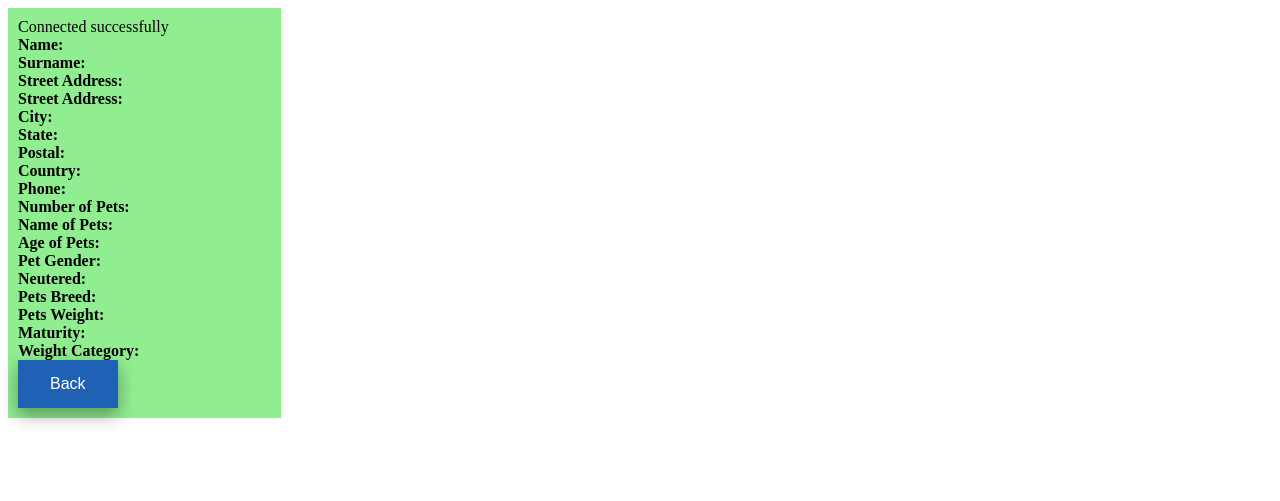
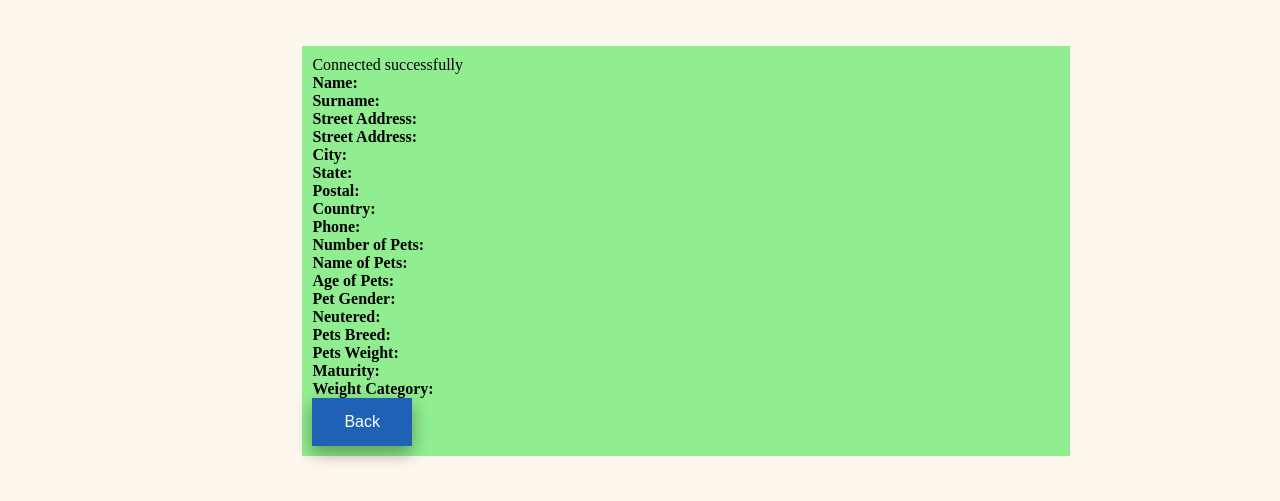
Before and after one commit to Felix-Cordero/my-Git-repositories, a PHP site: page /myeclipse2021/post.php in a window 1280 px wide; the page is wider, and only the part inside the window is pictured. Shown: the top 501 px of that part. Run offline with PHP 8.4, Linux system fonts and the light colour scheme; data that the repository does not hold is empty.

Commit message:
Update post.php

```diff
--- a/post.php
+++ b/post.php
@@ -3,6 +3,42 @@
 <head>
 <title>Data Recorded</title>
 <style>
+     .name {
+
+
+     }
+
+
+      .container {
+      width:100%;
+      position:;
+      margin-right:;
+      border-radius:20px;
+      background-color: #fef7ed;
+      padding:3%;
+
+      }
+
+
+      .fborder {
+      border-color: #d7d4d8;
+      border-radius: 10px;
+      padding:10px;
+      padding-right:auto;
+      border-style: solid;
+      border-width: .5px;
+      border-color:#d7d4d8;
+      }
+
+      .column {
+      width:47%;
+      padding:10px;
+      height:;
+      margin-right:;
+      }
+
+
+
 
       .button {
 
@@ -48,9 +84,9 @@
      </script>
 </head>
 
-<body>
+<body class="container">
 
-<div style="background-color:lightgreen; padding:10px; width:20%;">
+<div style="background-color:lightgreen; padding:10px; margin-left:20%; margin-right:20%;">
 <?php
 $servername = "localhost";
 $username = "root";
```
